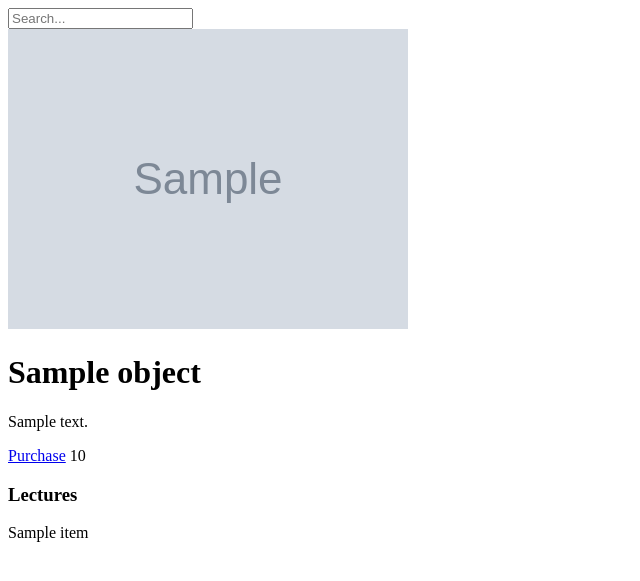
After one commit to JesonDerulo/video, a Django app: template courses/templates/courses/must_purchase.html in a window 1280 px wide. The commit adds this page. Shown: the top 581 px of the page, without its empty margins (0-640 px from the left). Run offline with Django 3.2, Linux system fonts and the light colour scheme; the template is opened without the code that fills it: most values are stand-ins (such as "Sample title", 1, 10 or a date in 2020); grey boxes marked "Sample" are stand-in pictures; some libraries are stand-ins or nearby versions.

Commit message:
57 - Lecture View Ownership

```diff
--- a/courses/templates/courses/lecture_detail.html
+++ b/courses/templates/courses/lecture_detail.html
@@ -16,7 +16,6 @@
     <h1>Hi</h1>
 
     {{ object.title }}<br/>
-
     {% render_video object.video %}
     {{ object.updated }}
     {{ object.id }}
--- /dev/null
+++ b/courses/templates/courses/must_purchase.html
@@ -0,0 +1,46 @@
+{% extends 'base.html' %}
+{% load humanize %}
+{% block title %}Videos | {{ block.super }}{% endblock title %}
+
+
+{% block content %}
+<div class='row'>
+<div class='col-sm-6 col-sm-offset-3'>
+
+
+{% include 'videos/snippets/video-search-form.html' with request=request %}
+<div class='row'>
+<div class='col-sm-12'>
+{% if object.image %}
+<img src='{{ object.image.url }}' class='img-responsive'>
+{% endif %}
+
+<h1>{{ object.title }}</h1>
+
+
+{{ object.description|linebreaks }}
+{% if not object.is_owner %}
+<a href='{{ object.get_purchase_url }}'>Purchase</a>
+{{ object.display_price }}
+{% endif %}
+</div>
+
+</div>
+
+<div class='row'>
+<div class='col-sm-12'>
+<h3>Lectures</h3>
+{% for item in object.lecture_set.all %}
+<div class="list-group">
+<a class="list-group-item lead" {% if object.is_owner %} href='{{ item.get_absolute_url }}' {% endif %}>{{ item.title }}</a>
+
+{% empty %}
+<p class='lead'>Lectures coming soon</p>
+</div>
+{% endfor %}
+</div>
+</div>
+
+</div>
+</div>
+{% endblock content %}
```
Also changed, not shown: courses/models.py (+11 -6 lines), courses/views.py (+23 -9 lines), db.sqlite3.
